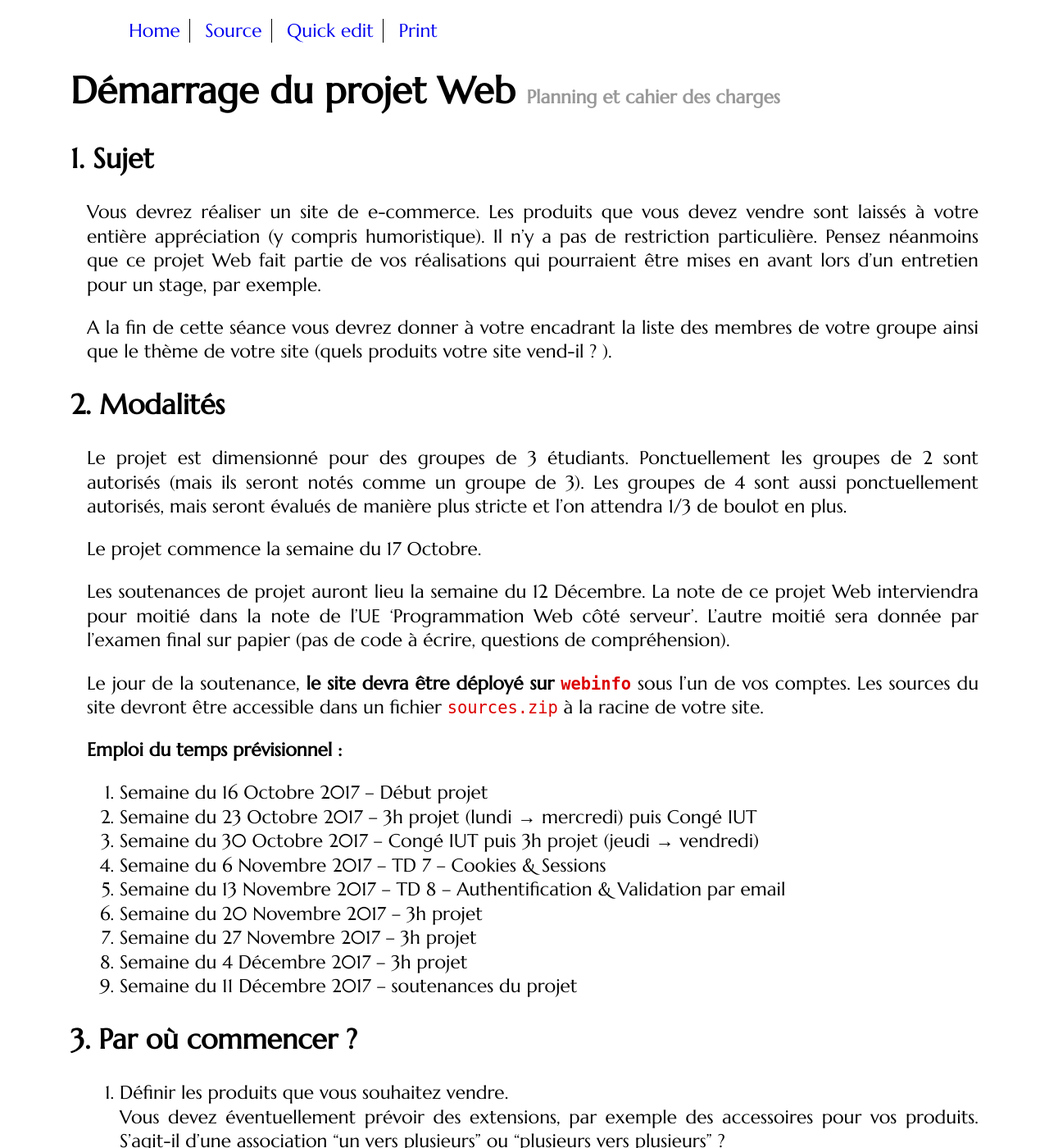
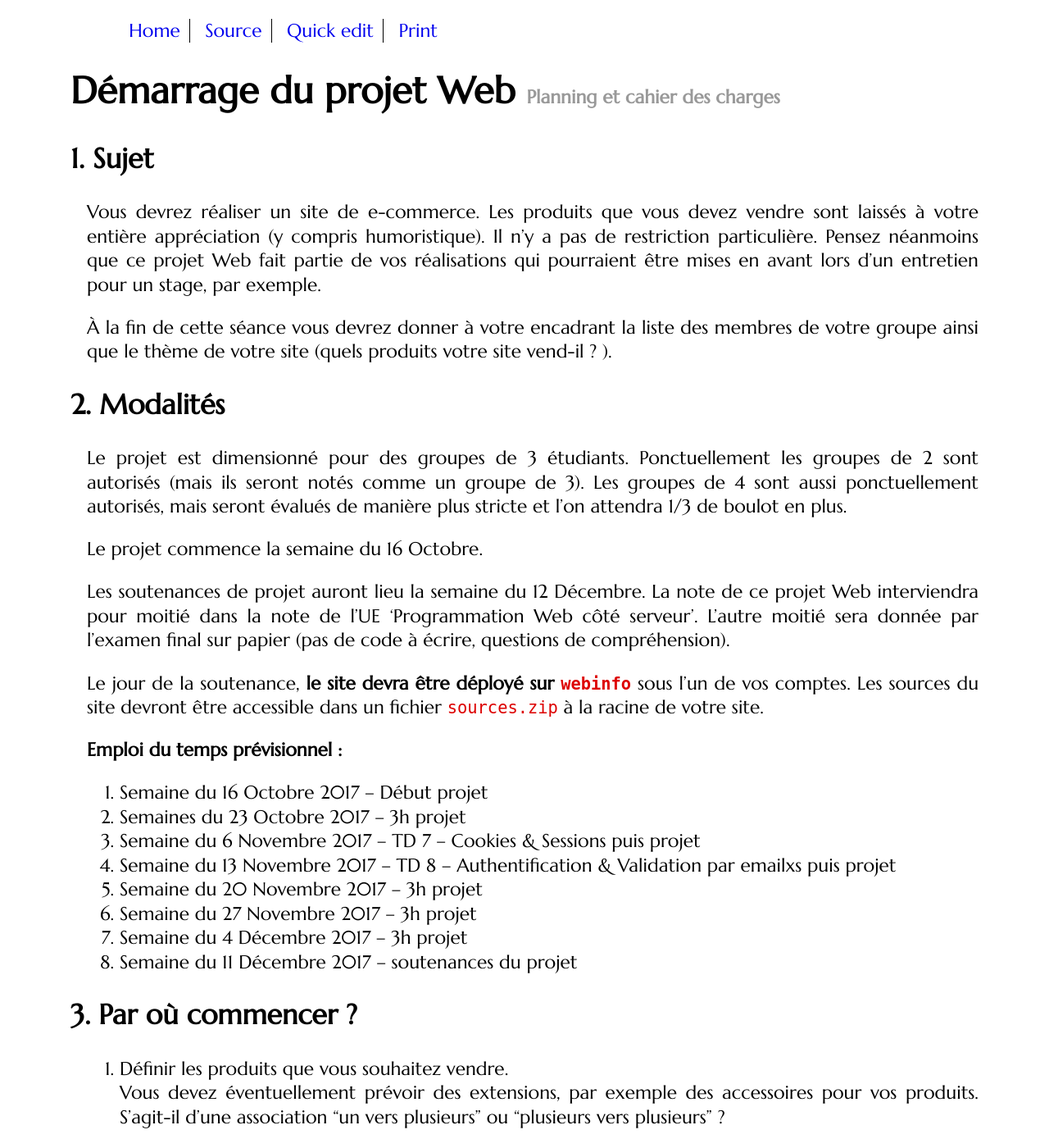
Before and after one commit to romainlebreton/R3.01-DeveloppementWeb, a Jekyll site: the page built from projet.md, in a window 1280 px wide and 1400 px high. Shown: the whole window at 82% size. Built offline with Jekyll 4.4.1, drawn with Linux system fonts in a browser that asks for light colours; some web fonts are replaced; some of the changed text lies outside the part shown.

Commit message:
Début Projet

```diff
--- a/projet.md
+++ b/projet.md
@@ -15,7 +15,7 @@ de restriction particulière.  Pensez néanmoins que ce projet Web fait partie d
 vos réalisations qui pourraient être mises en avant lors d'un entretien pour un
 stage, par exemple.
 
-A la fin de cette séance vous devrez donner à votre encadrant la liste des
+À la fin de cette séance vous devrez donner à votre encadrant la liste des
 membres de votre groupe ainsi que le thème de votre site (quels produits votre
 site vend-il ? ).
 
@@ -26,7 +26,7 @@ groupes de 2 sont autorisés (mais ils seront notés comme un groupe de 3).  Les
 groupes de 4 sont aussi ponctuellement autorisés, mais seront évalués de manière
 plus stricte et l'on attendra 1/3 de boulot en plus.
 
-Le projet commence la semaine du 17 Octobre.
+Le projet commence la semaine du 16 Octobre.
 
 Les soutenances de projet auront lieu la semaine du 12 Décembre.  La note de ce
 projet Web interviendra pour moitié dans la note de l'UE 'Programmation Web côté
@@ -40,11 +40,13 @@ l'un de vos comptes. Les sources du site devront être accessible dans un fichie
 **Emploi du temps prévisionnel :**
 
 1. Semaine du 16 Octobre 2017 -- Début projet
-1. Semaine du 23 Octobre 2017 -- 3h projet (lundi &rarr; mercredi) puis Congé IUT
-1. Semaine du 30 Octobre 2017 -- Congé IUT puis 3h projet (jeudi &rarr; vendredi)
-1. Semaine du 6 Novembre 2017 --  TD 7 -- Cookies & Sessions
-1. Semaine du 13 Novembre 2017 --  TD 8 -- Authentification & Validation par email
-1. Semaine du 20 Novembre 2017 -- 3h projet
+1. Semaines du 23 Octobre 2017 -- 3h projet
+1. Semaine du 6 Novembre 2017 --
+   TD 7 -- Cookies & Sessions puis projet
+1. Semaine du 13 Novembre 2017 --
+   TD 8 -- Authentification & Validation par emailxs
+   puis projet
+1. Semaine du 20 Novembre 2017 --  3h projet
 1. Semaine du 27 Novembre 2017 -- 3h projet
 1. Semaine du 4 Décembre 2017 -- 3h projet
 1. Semaine du 11 Décembre 2017 -- soutenances du projet
@@ -67,9 +69,11 @@ pour plus de détails.
 
 ### Ce que ce projet n'est pas :
 
-* Un site vitrine joli avec beaucoup d'images par exemple.
-* Un site réaliste qui implémente `X` fois la même fonctionnalité.  Le but est
-de réaliser correctement un maximum de fonctionnalités différentes.
+* Un site vitrine joli avec beaucoup d'images par exemple. Vous n'aurez pas de
+  point sur cet aspect. Par contre, vous êtes autorisés à repartir de votre
+  projet de HTML/CSS de l'an dernier.
+* Un site réaliste qui implémente `X` fois la même fonctionnalité. Le but est
+  de réaliser correctement un maximum de fonctionnalités différentes.
 
 ### Que garder pour plus tard ?
 
```
Also changed, not shown: other parts of projet.md (+1 -1 lines), index.md (+1 -1 lines).
